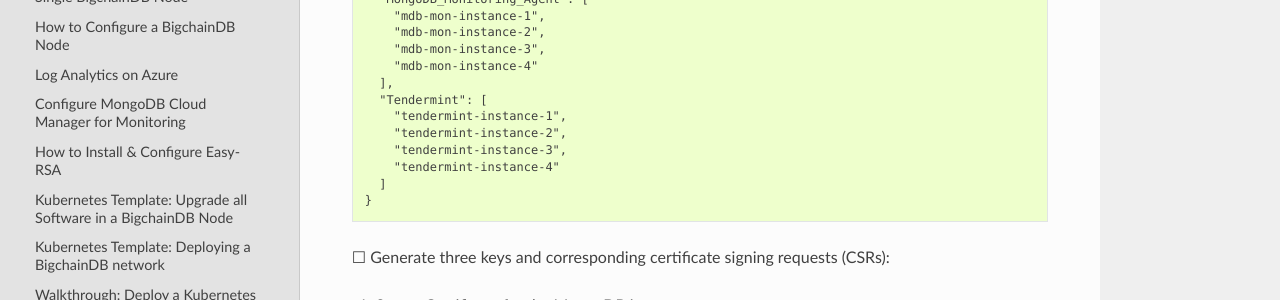
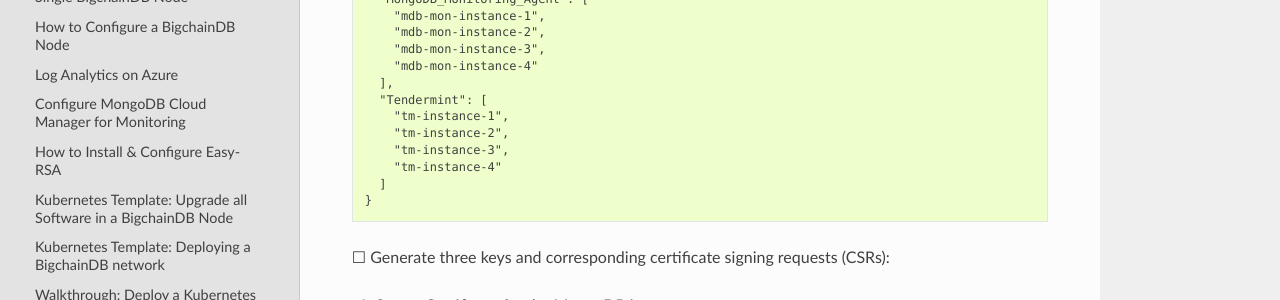
Before and after one commit to bigchaindb/bigchaindb, a Sphinx documentation site: the page built from docs/server/source/production-deployment-template/workflow.rst, in a window 1280 px wide and 1400 px high, scrolled down 1574 px. Shown: the part 688-988 px from the top of the window. Built offline with Sphinx 7.4.7 and the Read the Docs theme 2.0.0, drawn with Linux system fonts in a browser that asks for light colours; some of the changed text lies outside the part shown.

Commit message:
tendermint-instance-? --> tm-instance-?

```diff
--- a/docs/server/source/production-deployment-template/workflow.rst
+++ b/docs/server/source/production-deployment-template/workflow.rst
@@ -135,10 +135,10 @@ Otherwise, your organization must
       "mdb-mon-instance-4"
     ],
     "Tendermint": [
-      "tendermint-instance-1",
-      "tendermint-instance-2",
-      "tendermint-instance-3",
-      "tendermint-instance-4"
+      "tm-instance-1",
+      "tm-instance-2",
+      "tm-instance-3",
+      "tm-instance-4"
     ]
   }
 
```
